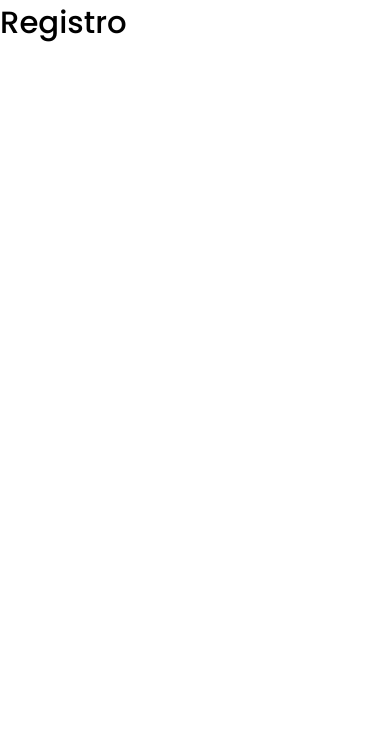
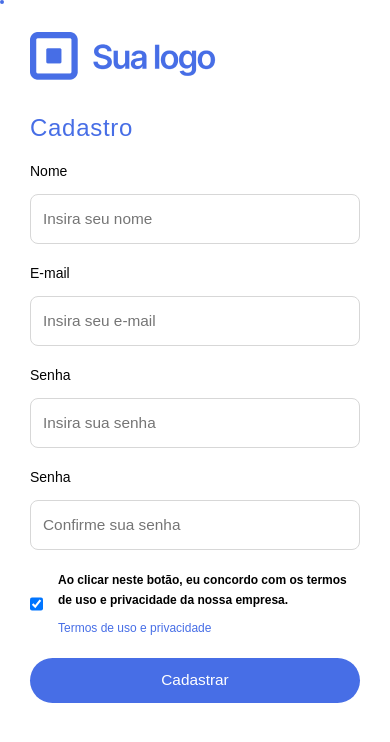
Before and after one commit to joaobuga35/web-fullstack, a React (Vite) app: page /register in a window 390 px wide. Shown: the top 742 px of the page. Built offline with nearby package versions, Linux system fonts and the light colour scheme.

Commit message:
feat: create pages mobile register

```diff
--- a/index.html
+++ b/index.html
@@ -1,10 +1,10 @@
-<!DOCTYPE html>
+<!doctype html>
 <html lang="en">
   <head>
     <meta charset="UTF-8" />
     <link rel="icon" type="image/svg+xml" href="/vite.svg" />
     <meta name="viewport" content="width=device-width, initial-scale=1.0" />
-    <title>Vite + React</title>
+    <title>Web full-stack</title>
   </head>
   <body>
     <div id="root"></div>
--- a/src/components/Input/index.jsx
+++ b/src/components/Input/index.jsx
@@ -1,5 +1,6 @@
 import DivInput from "./styles";
 
+// eslint-disable-next-line react/prop-types
 const InputMain = ({ label, inputType, inputName, placeholder }) => {
   return (
     <DivInput>
--- a/src/components/Input/styles.js
+++ b/src/components/Input/styles.js
@@ -14,6 +14,15 @@ const DivInput = styled.div`
     padding-left: 12px;
     padding-top: 14px;
     padding-bottom: 14px;
+    border-radius: 8px;
+    margin-top: 14px;
+    margin-bottom: 20px;
+  }
+
+  input:focus {
+    border: solid 1px var(--color-primary);
+    outline: none;
+    box-shadow: 0 0 5px var(--color-primary);
   }
 `;
 
--- /dev/null
+++ b/src/components/Logo/index.jsx
@@ -0,0 +1,12 @@
+import logo from "../../images/png/logo.png";
+import FigureLogo from "./styles";
+
+const Logo = () => {
+  return (
+    <FigureLogo>
+      <img src={logo} alt="logo" />
+    </FigureLogo>
+  );
+};
+
+export default Logo;
--- /dev/null
+++ b/src/components/Logo/styles.js
@@ -0,0 +1,11 @@
+import { styled } from "styled-components";
+
+const FigureLogo = styled.figure`
+  margin-top: 32px;
+  img {
+    width: 190px;
+    height: 47.739px;
+  }
+`;
+
+export default FigureLogo;
--- /dev/null
+++ b/src/pages/Dashboard/index.jsx
@@ -0,0 +1,11 @@
+const Dashboard = () => {
+  return (
+    <>
+      <main>
+        <h1>Dashboard com main</h1>
+      </main>
+    </>
+  );
+};
+
+export default Dashboard;
--- /dev/null
+++ b/src/pages/Login/index.jsx
@@ -0,0 +1,11 @@
+const Login = () => {
+  return (
+    <>
+      <main>
+        <h1>Login com main</h1>
+      </main>
+    </>
+  );
+};
+
+export default Login;
--- a/src/pages/register/index.jsx
+++ b/src/pages/register/index.jsx
@@ -0,0 +1,56 @@
+import InputMain from "../../components/Input/";
+import Logo from "../../components/Logo";
+import ButtonBlue from "../../styles/Buttons/styles.js";
+import MainContent from "../Register/styles";
+
+const Register = () => {
+  return (
+    <>
+      <MainContent>
+        <Logo />
+        <h2>Cadastro</h2>
+
+        <form>
+          <InputMain
+            label={"Nome"}
+            inputType={"text"}
+            inputName={"name"}
+            placeholder={"Insira seu nome"}
+          />
+          <InputMain
+            label={"E-mail"}
+            inputType={"email"}
+            inputName={"email"}
+            placeholder={"Insira seu e-mail"}
+          />
+          <InputMain
+            label={"Senha"}
+            inputType={"password"}
+            inputName={"password"}
+            placeholder={"Insira sua senha"}
+          />
+          <InputMain
+            label={"Senha"}
+            inputType={"password"}
+            inputName={"confirmPassword"}
+            placeholder={"Confirme sua senha"}
+          />
+
+          <div className="divInputRadio">
+            <input name="privacy" id="privacy" type="checkbox" defaultChecked />
+            <label>
+              Ao clicar neste botão, eu concordo com os termos de uso e
+              privacidade da nossa empresa.
+              <span>Termos de uso e privacidade</span>
+            </label>
+          </div>
+          <ButtonBlue width={"100%"} height={"45.313px"} top={"20px"}>
+            Cadastrar
+          </ButtonBlue>
+        </form>
+      </MainContent>
+    </>
+  );
+};
+
+export default Register;
--- /dev/null
+++ b/src/pages/register/styles.js
@@ -0,0 +1,74 @@
+import { styled } from "styled-components";
+
+const MainContent = styled.main`
+  padding-left: 30px;
+  padding-right: 30px;
+
+  h2 {
+    margin-top: 30px;
+    margin-bottom: 20px;
+  }
+
+  form {
+    margin-bottom: 42px;
+    .divInputRadio {
+      display: flex;
+      gap: 15px;
+
+      input {
+        cursor: pointer;
+      }
+
+      label {
+        font-size: 12px;
+        font-style: normal;
+        font-weight: 600;
+        line-height: 20px;
+
+        &::before {
+          content: "";
+          position: absolute;
+          top: 0;
+          left: 0;
+          border-radius: 10px;
+          border: 2px solid var(--color-primary);
+          background-color: transparent;
+        }
+
+        input:checked + &::before {
+          background-color: var(--color-primary);
+        }
+
+        &::after {
+          content: "✔";
+          position: absolute;
+          top: 50%;
+          left: 50%;
+          transform: translate(-50%, -50%);
+          font-size: 16px;
+          color: #fff;
+          opacity: 0;
+          transition: opacity 0.2s ease-in;
+        }
+
+        input:checked + &::after {
+          opacity: 1;
+        }
+        span {
+          margin-top: 8px;
+          color: var(--color-primary);
+          display: block;
+          font-size: 12px;
+          font-style: normal;
+          font-weight: 500;
+          line-height: 20px;
+        }
+        span:hover {
+          text-decoration: underline var(--color-primary);
+        }
+      }
+    }
+  }
+`;
+
+export default MainContent;
--- a/src/routes/index.jsx
+++ b/src/routes/index.jsx
@@ -1,11 +1,14 @@
-import { Route, Routes } from 'react-router-dom';
+import { Route, Routes } from "react-router-dom";
+import Register from "../pages/register";
+import Dashboard from "../pages/Dashboard";
+import Login from "../pages/Login";
 
 export const RoutesMain = () => {
   return (
     <Routes>
-      <Route path="/" element={<h1>Login</h1>}></Route>
-      <Route path="/register" element={<h1>Registro</h1>}></Route>
-      <Route path="/dashboard" element={<h1>Dashboard</h1>}></Route>
+      <Route path="/" element={<Login />}></Route>
+      <Route path="/register" element={<Register />}></Route>
+      <Route path="/dashboard" element={<Dashboard />}></Route>
     </Routes>
   );
 };
--- a/src/styles/Buttons/styles.js
+++ b/src/styles/Buttons/styles.js
@@ -6,6 +6,9 @@ const ButtonBlue = styled.button`
   align-items: center;
   color: var(--color-white);
   width: ${(props) => props.width};
+  height: ${(props) => props.height};
+  margin-top: ${(props) => props.top};
+  margin-bottom: ${(props) => props.bottom};
   border-radius: 60px;
   background-color: var(--color-primary);
 `;
--- a/src/styles/Global.js
+++ b/src/styles/Global.js
@@ -42,10 +42,19 @@ export default createGlobalStyle`
   h1, h2, h3, h4, h5, h6, strong {
     font-weight: 500;
   }
+  h2 {
+    color: #476EE6;
+    font-size: 24px;
+    font-style: normal;
+    font-weight: 500;
+    line-height: normal;
+    letter-spacing: 0.72px;
+  }
   ul {
     list-style: none;
   }
   button {
+    border: none;
     cursor: pointer;
   }
 `;
```
